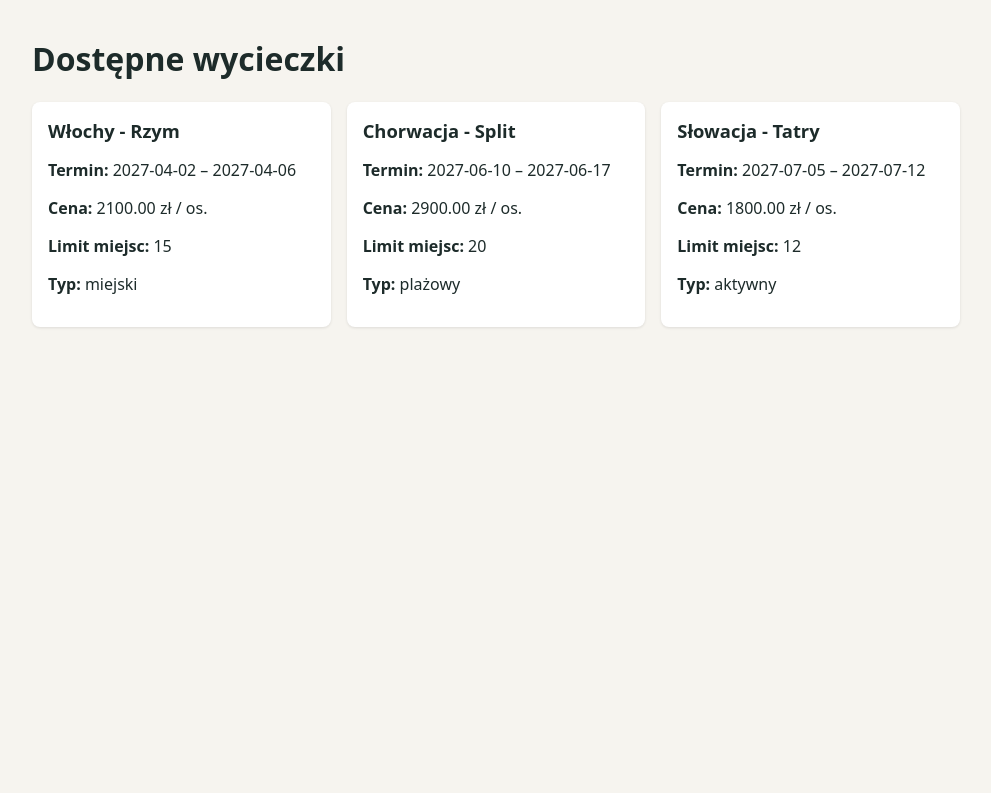
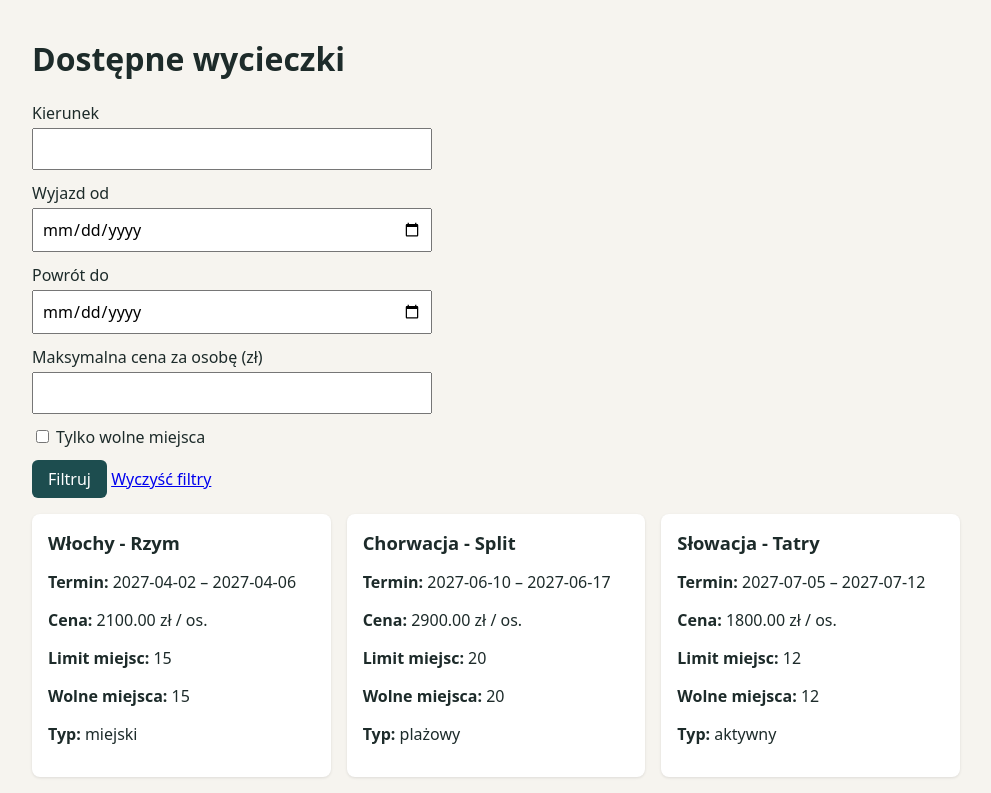
Before and after one commit to Gen-TechLab/GoSolo, a Flask app: page / in a window 1280 px wide. Shown: the part 60-853 px from the top of the page, without its empty margins (144-1135 px from the left). Before the commit the page ends 388 px from the top, so only its background shows below. Run offline with Flask 3, Linux system fonts and the light colour scheme; data comes from the database, SQL or seed files in the repository.

Commit message:
US04: Dodaj filtry katalogu wycieczek

```diff
--- a/app.py
+++ b/app.py
@@ -1,5 +1,7 @@
 """GoSolo - Flask app. Run with:  python app.py"""
 import os
+from datetime import date
+from decimal import Decimal, InvalidOperation
 from functools import wraps
 
 from flask import Flask, abort, flash, redirect, render_template, request, session, url_for
@@ -29,8 +31,32 @@ def login_required(view):
 # ---------- US01: catalog for clients ----------
 @app.route("/")
 def catalog():
-    return render_template("catalog.html", offers=db.list_offers())
+    filters = request.args
+    destination = filters.get("destination", "").strip().casefold()
+    start = filters.get("start", "")
+    end = filters.get("end", "")
+    max_price = filters.get("max_price", "").strip()
+    try:
+        start = date.fromisoformat(start).isoformat() if start else ""
+        end = date.fromisoformat(end).isoformat() if end else ""
+        price = Decimal(max_price) if max_price else None
+        if (start and end and start > end) or (
+            price is not None and (not price.is_finite() or price < 0)
+        ):
+            raise ValueError
+    except (ValueError, InvalidOperation):
+        return render_template("catalog.html", offers=[], filters=filters,
+                               error="Podaj prawidłowy zakres dat i cenę."), 400
 
+    offers = [
+        offer for offer in db.catalog_offers()
+        if destination in offer["destination"].casefold()
+        and (not start or offer["start_date"] >= start)
+        and (not end or offer["end_date"] <= end)
+        and (price is None or Decimal(str(offer["price"])) <= price)
+        and (filters.get("available") != "1" or offer["available_seats"] > 0)
+    ]
+    return render_template("catalog.html", offers=offers, filters=filters)
 
 
 
--- a/db.py
+++ b/db.py
@@ -1,6 +1,7 @@
 """Database layer: everything that talks to SQLite lives here (US01, US03)."""
 import os
 import sqlite3
+from contextlib import closing
 
 # Path to the SQLite file. Tests change this to a temporary file.
 DB_PATH = os.environ.get("DATABASE", "gosolo.db")
@@ -72,7 +73,7 @@ def add_offer(data):
 
 def update_offer(offer_id, data):
     conn = get_conn()
-    conn.execute(
+    result = conn.execute(
         "UPDATE offers SET destination = :destination, start_date = :start_date, "
         "end_date = :end_date, price = :price, seats = :seats, trip_type = :trip_type "
         "WHERE id = :id",
@@ -80,6 +81,7 @@ def update_offer(offer_id, data):
     )
     conn.commit()
     conn.close()
+    return result.rowcount == 1
 
 
 def delete_offer(offer_id):
@@ -87,3 +89,14 @@ def delete_offer(offer_id):
     conn.execute("DELETE FROM offers WHERE id = ?", (offer_id,))
     conn.commit()
     conn.close()
+
+
+AVAILABLE_OFFERS = """
+    SELECT offers.*, seats AS available_seats
+    FROM offers
+"""
+
+
+def catalog_offers():
+    with closing(get_conn()) as conn:
+        return conn.execute(AVAILABLE_OFFERS + " ORDER BY start_date").fetchall()
--- a/static/style.css
+++ b/static/style.css
@@ -10,6 +10,8 @@ main { max-width: 960px; margin: 0 auto; padding: 1rem; }
 .card h2 { margin-top: 0; font-size: 1.15rem; }
 .form { display: flex; flex-direction: column; gap: .75rem; max-width: 400px; }
 .form label { display: flex; flex-direction: column; gap: .25rem; }
+.catalog-filters { margin-bottom: 1rem; }
+.form .checkbox { flex-direction: row; align-items: center; }
 input, select, button { font: inherit; padding: .5rem; }
 button, .button { background: #1d4d4f; color: #fff; border: 0; border-radius: 6px;
                   padding: .5rem 1rem; cursor: pointer; text-decoration: none; display: inline-block; }
--- a/templates/catalog.html
+++ b/templates/catalog.html
@@ -1,6 +1,18 @@
 {% extends "base.html" %}
 {% block content %}
 <h1>Dostępne wycieczki</h1>
+<form class="form catalog-filters" method="get">
+  <label>Kierunek <input name="destination" value="{{ filters.get('destination', '') }}"></label>
+  <label>Wyjazd od <input type="date" name="start" value="{{ filters.get('start', '') }}"></label>
+  <label>Powrót do <input type="date" name="end" value="{{ filters.get('end', '') }}"></label>
+  <label>Maksymalna cena za osobę (zł)
+    <input type="number" name="max_price" min="0" step="0.01" value="{{ filters.get('max_price', '') }}">
+  </label>
+  <div><label class="checkbox"><input type="checkbox" name="available" value="1"
+    {% if filters.get('available') == '1' %}checked{% endif %}> Tylko wolne miejsca</label></div>
+  <div><button type="submit">Filtruj</button> <a href="{{ url_for('catalog') }}">Wyczyść filtry</a></div>
+</form>
+{% if error %}<p class="error">{{ error }}</p>{% endif %}
 {% if offers %}
 <div class="grid">
   {% for o in offers %}
@@ -9,6 +21,7 @@
     <p><b>Termin:</b> {{ o.start_date }} – {{ o.end_date }}</p>
     <p><b>Cena:</b> {{ "%.2f"|format(o.price) }} zł / os.</p>
     <p><b>Limit miejsc:</b> {{ o.seats }}</p>
+    <p><b>Wolne miejsca:</b> {{ [o.available_seats, 0]|max }}</p>
     <p><b>Typ:</b> {{ o.trip_type }}</p>
   </article>
   {% endfor %}
--- a/validation.py
+++ b/validation.py
@@ -1,5 +1,6 @@
 """Checks the data an agent types into the offer form (US03)."""
 from datetime import date
+from math import isfinite
 
 TRIP_TYPES = ["plażowy", "aktywny", "miejski"]
 
@@ -26,7 +27,7 @@ def validate_offer(form):
 
     try:
         price = float(price)
-        if price <= 0:
+        if not isfinite(price) or price <= 0:
             errors.append("Cena musi być większa od zera.")
     except ValueError:
         errors.append("Cena musi być liczbą.")
```
Also changed, not shown: tests/test_app.py (+11 -0 lines), README.md.
